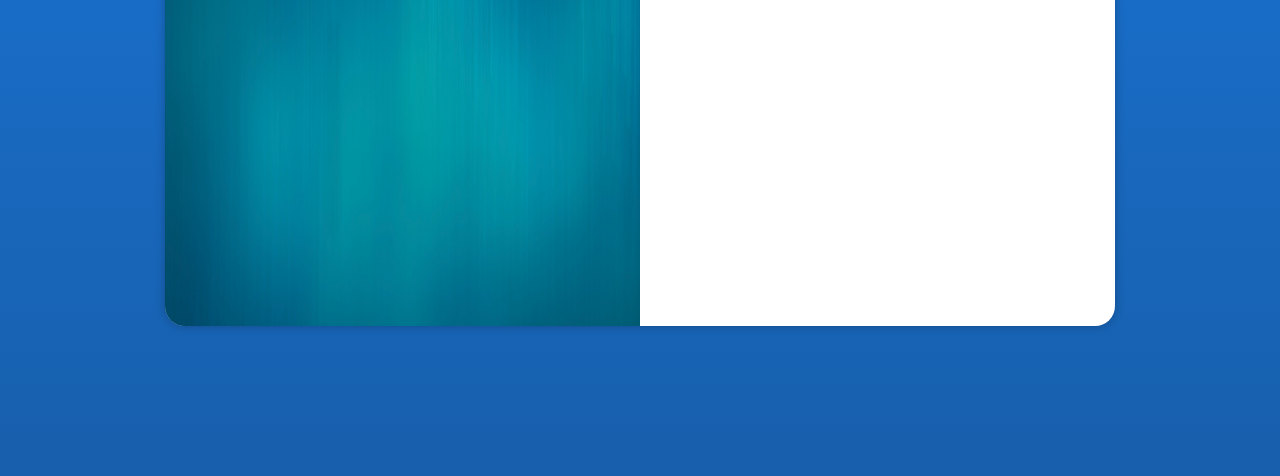
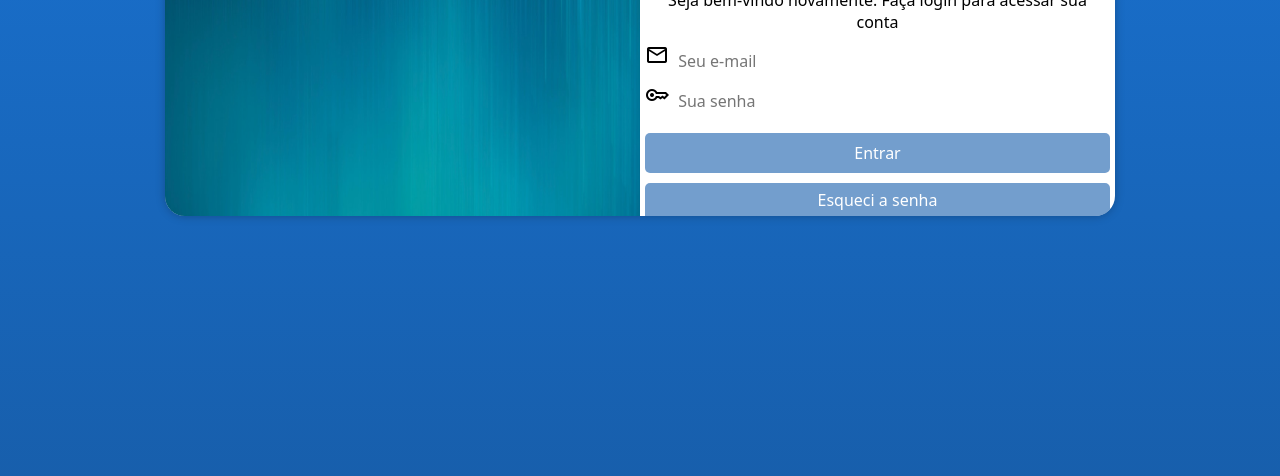
Before and after one commit to bonetticrvg/projeto-login, a plain HTML site: page index.html in a window 1280 px wide. Shown: the part 324-800 px from the top of the page. Drawn offline with nearby package versions, Linux system fonts and the light colour scheme.

Commit message:
Atualização

```diff
--- a/estilos/mediaquery.css
+++ b/estilos/mediaquery.css
@@ -7,7 +7,8 @@
     }
 
     section#login {
-        width: 90vw;
+        width: 80vw;
+        height: 280px;
     }
 
     section#login > div#imagem {
@@ -19,6 +20,11 @@
     section#login > div#formulario{
         float: right;
         width: 70%;
+        padding-top: 15px;
+    }
+
+    section#login > div#formulario > p{
+        padding-bottom: 10px;
     }
 }
 
@@ -31,6 +37,15 @@
 
     section#login {
         width: 950px;
+        height: 280px;
+    }
+
+    section#login > div#formulario{
+        padding-top: 15px;
+    }
+
+    section#login > div#formulario > p{
+        padding-bottom: 10px;
     }
 
     section#login > div#imagem {
--- a/estilos/style.css
+++ b/estilos/style.css
@@ -43,5 +43,73 @@ section#login > div#imagem {
 
 section#login > div#formulario {
     display: block;
-    padding: 10px;
+    padding-left: 5px;
+    padding-right: 5px;
 }
+
+div#formulario > h1 {
+    text-align: center;
+}
+
+div#formulario > p {
+    text-align: center;
+    padding: 5px;
+}
+
+form > div.campo {
+    display: block;
+    width: 100%;
+    height: 40px;
+}
+
+.material-symbols-outlined {
+    font-size: 0.5em;
+    padding-right: 5px;
+}
+
+div.campo > input {
+    width: 85%;
+    font-size: 1em;
+    border: none;
+}
+
+div.campo > label {
+    display: none;
+}
+
+form > input[type=submit] {
+    display: block;
+    font-size: 1em;
+    width: 100%;
+    height: 40px;
+    background-color:  rgba(0, 79, 164, 0.548) ;
+    color: white;
+    border: none;
+    border-radius: 5px;
+    margin-top: 10px;
+}
+
+form > input[type=submit]:hover {
+    background-color: rgba(3, 119, 242, 0.548);
+}
+
+form > a.botao {
+    display: block;
+    font-size: 1em;
+    width: 100%;
+    height: 40px;
+    background-color:  rgba(0, 79, 164, 0.548) ;
+    color: white;
+    border: none;
+    border-radius: 5px;
+    margin-bottom: 20px;
+    text-decoration: none;
+    text-align: center;
+    margin-top: 10px;
+    padding-top: 6px;
+
+}
+
+form > a.botao:hover {
+    background-color: rgba(3, 119, 242, 0.548);
+}
--- a/index.html
+++ b/index.html
@@ -7,6 +7,7 @@
     <title>Login</title>
     <link rel="stylesheet" href="estilos/style.css">
     <link rel="stylesheet" href="estilos/mediaquery.css">
+    <link rel="stylesheet" href="https://fonts.googleapis.com/css2?family=Material+Symbols+Outlined:opsz,wght,FILL,GRAD@20..48,100..700,0..1,-50..200" />
 </head>
 <body>
     <main>
@@ -19,7 +20,18 @@
                 <h1>Login</h1>
                 <p>Seja bem-vindo novamente. Faça login para acessar sua conta</p>
                 <form action = "login.php" method = 'post'>
-
+                    <div class = 'campo'>
+                        <span class="material-symbols-outlined">mail</span>
+                        <input type="email" name="login" id="ilogin" placeholder="Seu e-mail" autocomplete="email" required maxlength="30">
+                        <label for="ilogin">Login</label>
+                    </div>
+                    <div class="campo">
+                        <span class="material-symbols-outlined">key</span>
+                        <input type="password" name="senha" id="isenha" placeholder="Sua senha" autocomplete="current-password" required minlength="8">
+                        <label for="isenha">Senha</label>
+                    </div>
+                    <input type="submit" value="Entrar">
+                    <a class = 'botao' href="#">Esqueci a senha</a>
                 </form>
             </div>
 
```
